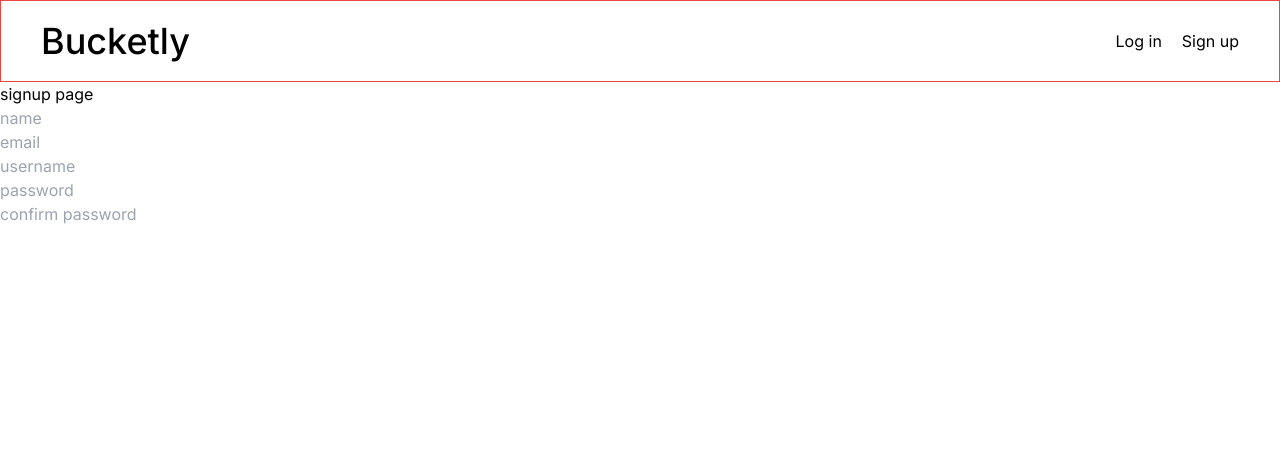
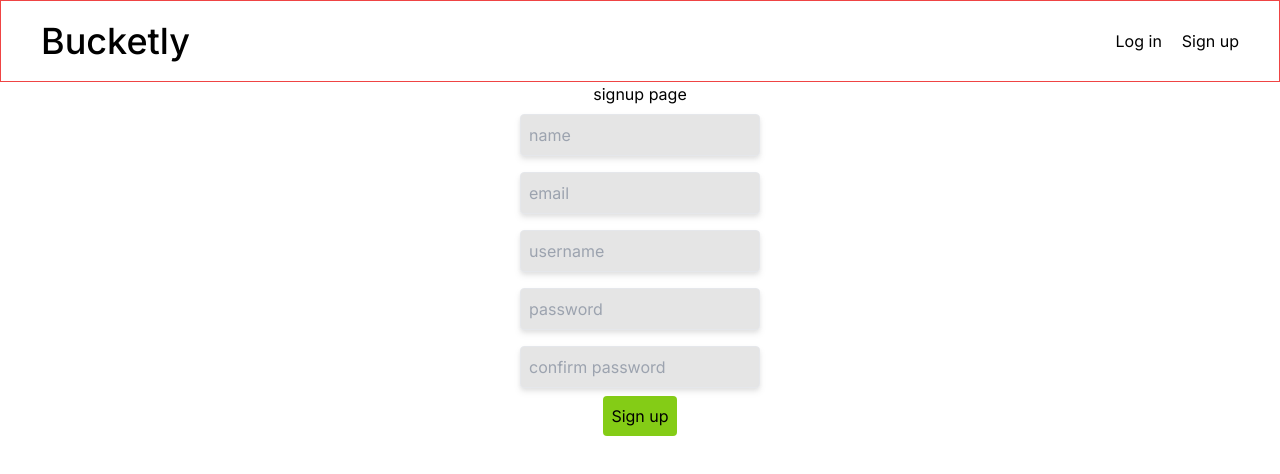
Before and after one commit to lauri-ra/Bucketly, a Next.js app in the folder frontend/: page /signup in a window 1280 px wide. Shown: the top 474 px of the page. Built offline with nearby package versions, Linux system fonts and the light colour scheme; no server answers.

Commit message:
Singup form and functionality

```diff
--- a/frontend/app/register/page.tsx
+++ /dev/null
@@ -1,3 +0,0 @@
-export default async function Register() {
-	return <div>register page</div>;
-}
--- a/frontend/app/signup/page.tsx
+++ b/frontend/app/signup/page.tsx
@@ -1,13 +1,77 @@
+import { redirect } from 'next/navigation';
+
 export default async function SignUp() {
+	async function createUser(formData: FormData) {
+		'use server';
+
+		const fullName = formData.get('fullname');
+		const email = formData.get('email');
+		const username = formData.get('username');
+		const password = formData.get('password');
+		const passwordConf = formData.get('passwordConf');
+
+		if (password !== passwordConf) {
+			console.log('passwords dont match');
+			return;
+		}
+
+		try {
+			const newUser = {
+				username,
+				fullName,
+				email,
+				password,
+			};
+
+			await fetch('http://localhost:3001/api/users', {
+				method: 'POST',
+				headers: {
+					'Content-Type': 'application/json',
+				},
+				body: JSON.stringify(newUser),
+			});
+
+			redirect('/');
+		} catch {
+			console.log('username or email already in use');
+		}
+	}
+
 	return (
-		<div>
+		<div className='flex flex-col items-center'>
 			signup page
-			<form className='flex flex-col'>
-				<input type='text' placeholder='name' />
-				<input type='text' placeholder='email' />
-				<input type='text' placeholder='username' />
-				<input type='password' placeholder='password' />
-				<input type='password' placeholder='confirm password' />
+			<form action={createUser} className='flex flex-col items-center'>
+				<input
+					name='fullname'
+					type='text'
+					placeholder='name'
+					className='my-2 block w-60 rounded border bg-neutral-200 p-2 text-left text-gray-600 outline-none drop-shadow-md hover:border-lime-500 focus:border-lime-500'
+				/>
+				<input
+					name='email'
+					type='text'
+					placeholder='email'
+					className='my-2 block w-60 rounded border bg-neutral-200 p-2 text-left text-gray-600 outline-none drop-shadow-md hover:border-lime-500 focus:border-lime-500'
+				/>
+				<input
+					name='username'
+					type='text'
+					placeholder='username'
+					className='my-2 block w-60 rounded border bg-neutral-200 p-2 text-left text-gray-600 outline-none drop-shadow-md hover:border-lime-500 focus:border-lime-500'
+				/>
+				<input
+					name='password'
+					type='password'
+					placeholder='password'
+					className='my-2 block w-60 rounded border bg-neutral-200 p-2 text-left text-gray-600 outline-none drop-shadow-md hover:border-lime-500 focus:border-lime-500'
+				/>
+				<input
+					name='passwordConf'
+					type='password'
+					placeholder='confirm password'
+					className='my-2 block w-60 rounded border bg-neutral-200 p-2 text-left text-gray-600 outline-none drop-shadow-md hover:border-lime-500 focus:border-lime-500'
+				/>
+				<button className='rounded bg-lime-500 p-2'>Sign up</button>
 			</form>
 		</div>
 	);
--- a/frontend/next.config.js
+++ b/frontend/next.config.js
@@ -1,5 +1,8 @@
 /** @type {import('next').NextConfig} */
 const nextConfig = {
+	experimental: {
+		serverActions: true,
+	},
 	async rewrites() {
 		return [
 			{
```
